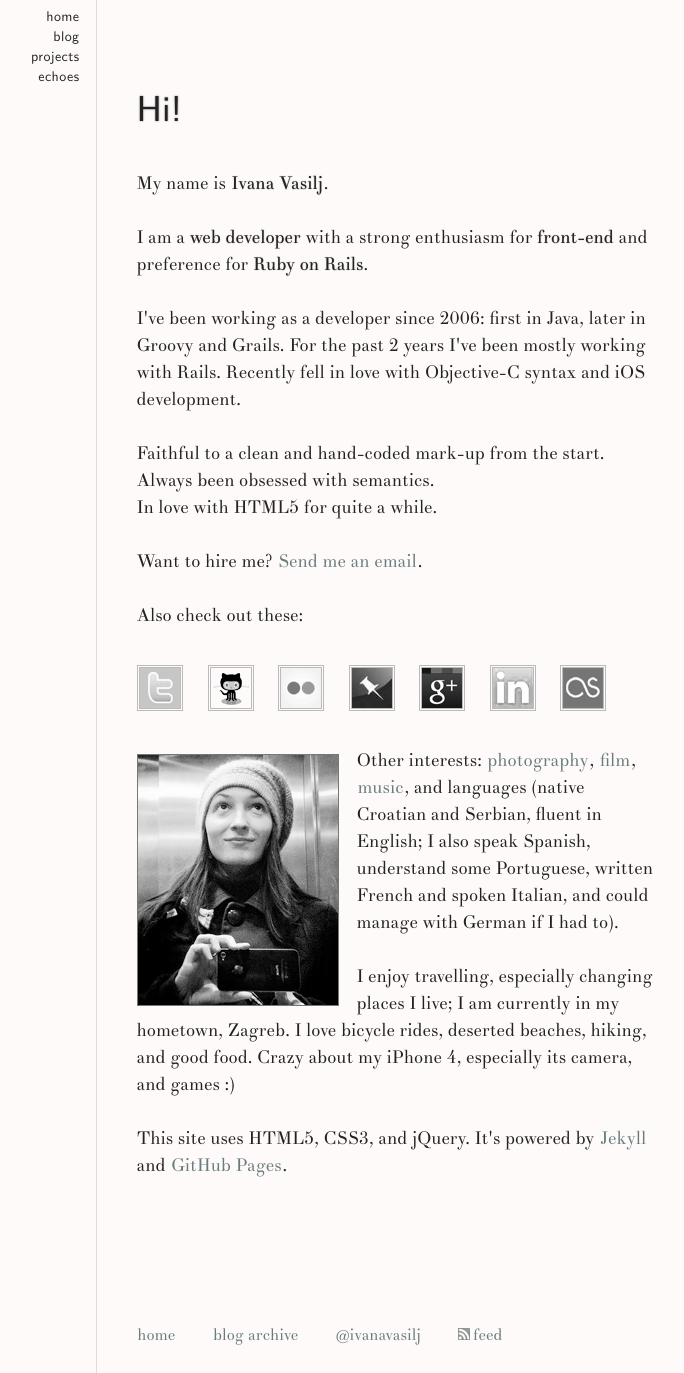
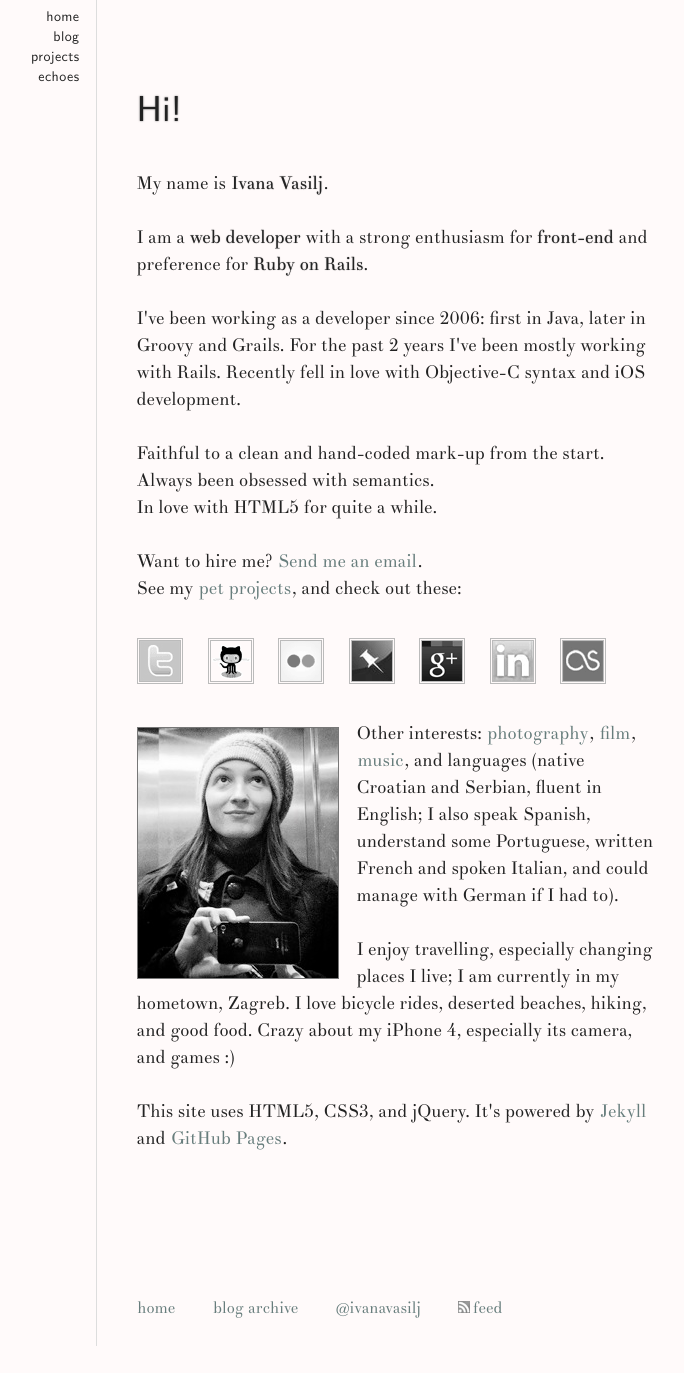
Before and after one commit to ivana/ivana.github.com, a Jekyll site: the page built from index.html, in a window 1280 px wide. Shown: the whole page, without its empty margins (265-949 px from the left). Built offline with Jekyll 4.4.1, drawn with Linux system fonts in a browser that asks for light colours; Markdown is read by kramdown in place of the engine named in the settings; after the commit the page ends 1346 px from its top, so only the background shows below that.

Commit message:
add projects link to profile

```diff
--- a/index.html
+++ b/index.html
@@ -25,8 +25,10 @@ desc: about and contact info
     <br />Always been obsessed with semantics.
     <br />In love with HTML5 for quite a while.
   </p>
-  <p>Want to hire me? <a class="email" href="mailto:v@ivana.im">Send me an email</a>.</p>
-  <p>Also check out these:</p>
+  <p>
+    Want to hire me? <a class="email" href="mailto:v@ivana.im">Send me an email</a>.
+    <br />See my <a href="/projects">pet projects</a>, and check out these:
+  </p>
   <ol>
     <li>
       <a href="http://twitter.com/ivanavasilj" title="Twitter" rel="me" class="url">
```
